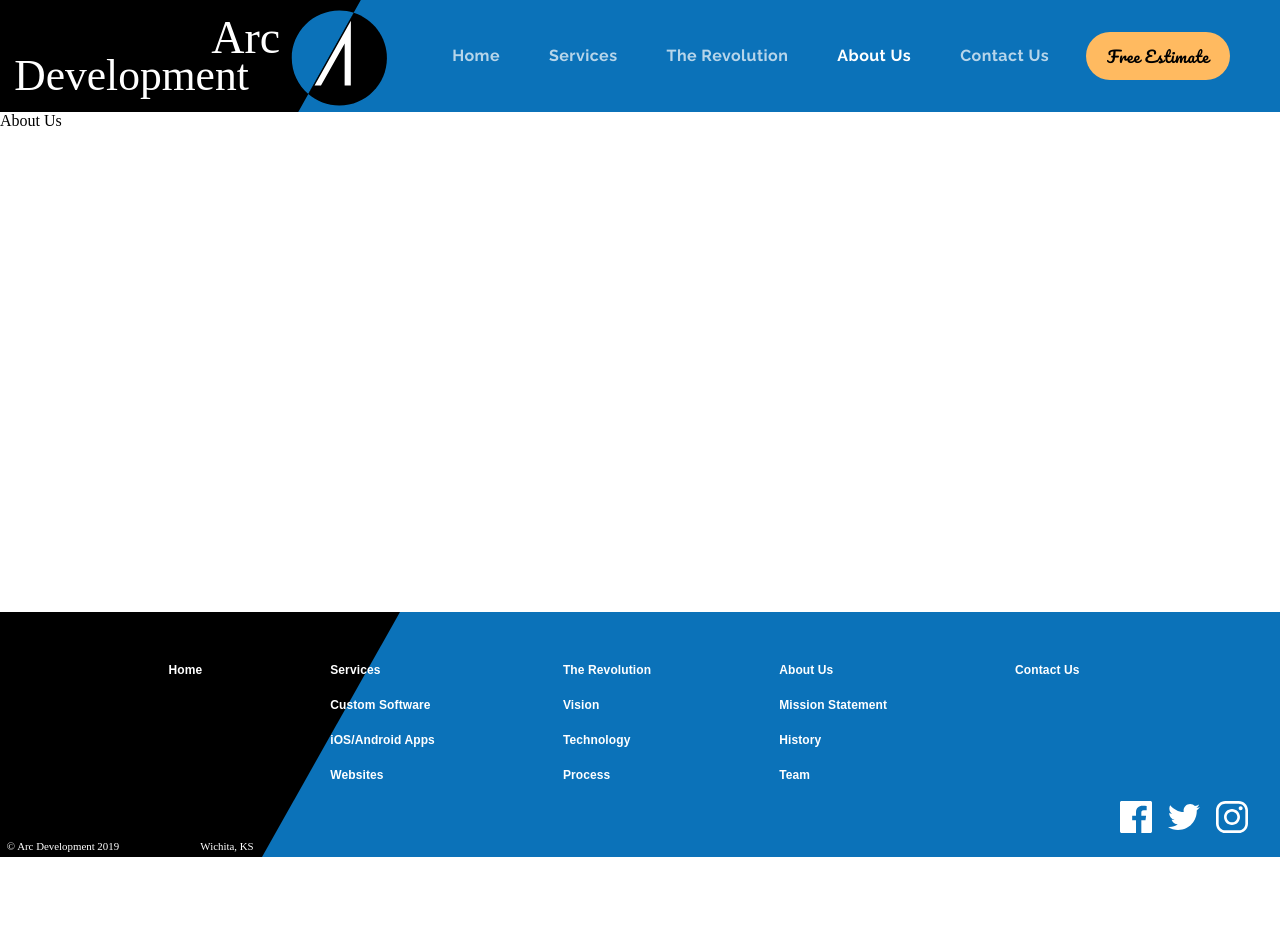
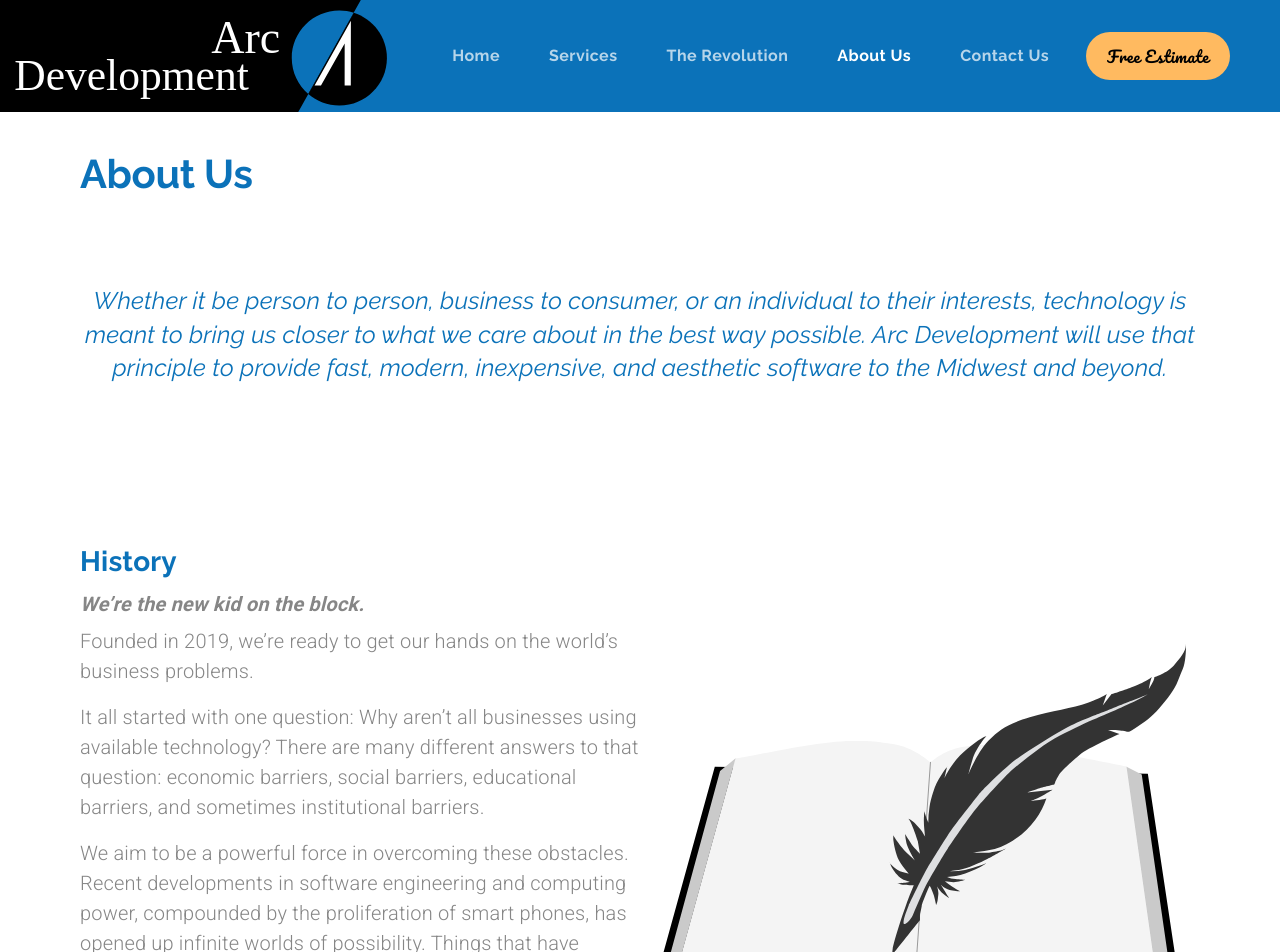
Before and after one commit to AnnaRoos/mui-tutorial-v4, a React (Create React App) app: page /about in a window 1280 px wide. Shown: the top 952 px of the page. Before the commit the page ends 857 px from the top, so only its background shows below. Built offline with nearby package versions, Linux system fonts and the light colour scheme.

Commit message:
starting the about page

```diff
--- a/src/App.js
+++ b/src/App.js
@@ -9,6 +9,7 @@ import Layout from './components/ui/Layout';
 import { pages } from './config/pageConfig';
 import { theme } from './Theme';
 
+import AboutPage from './pages/AboutPage';
 import CustomSoftwarePage from './pages/CustomSoftwarePage';
 import HomePage from './pages/HomePage';
 import MobileAppsPage from './pages/MobileAppsPage';
@@ -60,28 +61,6 @@ function App() {
       }
     });
   }, [activeIndex, selectedIndex]);
-
-  const finishedPages = [
-    'Home',
-    'Services',
-    'Custom Software',
-    'iOS/Android Apps',
-    'Websites',
-    'The Revolution',
-  ];
-
-  const pageRoutes = pages
-    .filter((page) => !finishedPages.includes(page.title))
-    .map((page) => {
-      return (
-        <Route
-          key={page.title}
-          exact
-          path={page.path}
-          element={page.page ? <page.page /> : <DummyPage text={page.title} />}
-        />
-      );
-    });
 
   return (
     <ThemeProvider theme={theme}>
@@ -154,7 +133,11 @@ function App() {
               path={'/revolution'}
               element={<RevolutionPage navigationHandler={navigationHandler} />}
             />
-            {pageRoutes}
+            <Route
+              exact
+              path={'/about'}
+              element={<AboutPage navigationHandler={navigationHandler} />}
+            />
           </Routes>
         </Layout>
       </BrowserRouter>
--- a/src/components/content/ProcessBlock.js
+++ b/src/components/content/ProcessBlock.js
@@ -14,10 +14,10 @@ const useStyles = makeStyles((theme) => ({
     padding: '5rem',
     [theme.breakpoints.down('md')]: {
       padding: '3rem',
+      height: '80rem',
     },
     [theme.breakpoints.down('sm')]: {
-      padding: '1rem',
-      height: '80rem',
+      padding: '3rem 1rem',
     },
     [theme.breakpoints.down('xs')]: {
       height: '100rem',
@@ -27,15 +27,17 @@ const useStyles = makeStyles((theme) => ({
     maxWidth: '20rem',
     [theme.breakpoints.down('md')]: {
       maxWidth: '40rem',
+      marginBottom: '5rem',
     },
   },
   heading: { color: 'black' },
   para: { color: 'white' },
   img: {
     maxWidth: '50rem',
+    maxHeight: '50rem',
     [theme.breakpoints.down('md')]: {
       maxWidth: '40rem',
-      maxHeight: '30rem',
+      maxHeight: '40rem',
     },
     [theme.breakpoints.down('sm')]: {
       maxWidth: '30rem',
@@ -75,14 +77,13 @@ const ProcessBlock = (props) => {
       container
       direction={matchesMD ? 'column' : 'row'}
       alignItems={matchesMD ? 'center' : null}
-      justifyContent={matchesMD ? 'space-around' : null}
     >
       <Grid
         className={classes.textContainer}
         container
         item
         direction="column"
-        md
+        lg
       >
         <Grid item>
           <Typography
@@ -96,7 +97,7 @@ const ProcessBlock = (props) => {
         </Grid>
         {textContent}
       </Grid>
-      <Grid container item justifyContent="center" alignItems="center" md>
+      <Grid container item justifyContent="center" alignItems="center" lg>
         <Grid item>
           <img className={classes.img} alt={alt} src={image} />
         </Grid>
--- a/src/components/content/TextImageLargeBlock.js
+++ b/src/components/content/TextImageLargeBlock.js
@@ -12,44 +12,63 @@ const useStyles = makeStyles((theme) => ({
     marginBottom: '5rem',
   },
   textContainer: {
-    maxWidth: '40rem',
+    maxWidth: '60rem',
+    [theme.breakpoints.down('lg')]: {
+      maxWidth: '40rem',
+    },
   },
   img: {
-    maxWidth: '40rem',
+    maxWidth: '60rem',
+    [theme.breakpoints.down('lg')]: {
+      maxWidth: '40rem',
+    },
+  },
+  subheading: {
+    fontWeight: 700,
+    fontStyle: 'italic',
   },
 }));
 
 const TextImageLargeBlock = ({
   alt,
-  animation,
+  animation = null,
   heading,
-  image,
+  image = null,
   position,
+  subheading = null,
   text,
 }) => {
   const classes = useStyles();
   const theme = useTheme();
-
   const matchesMD = useMediaQuery(theme.breakpoints.down('md'));
 
+  let subheadingContent;
+  if (subheading) {
+    subheadingContent = (
+      <Grid item>
+        <Typography
+          className={classes.subheading}
+          variant="body1"
+          gutterBottom
+          align={matchesMD ? 'center' : position}
+        >
+          {subheading}
+        </Typography>
+      </Grid>
+    );
+  }
+
   let imageContent;
-
   if (image) {
     imageContent = (
-      <Grid item lg>
+      <Grid item container lg justifyContent="center">
         <img className={classes.img} alt={alt} src={image} />
       </Grid>
     );
   }
-
   if (animation) {
     imageContent = (
-      <Grid
-        item
-        container
-        lg
-        justifyContent={matchesMD ? 'center' : 'flex-end'}
-      >
+      <Grid item container lg justifyContent="center">
         <Lottie
           animationData={animation}
           autoplay
@@ -97,6 +116,7 @@ const TextImageLargeBlock = ({
             {heading}
           </Typography>
         </Grid>
+        {subheadingContent}
         <Grid item>{textContent}</Grid>
       </Grid>
 
--- /dev/null
+++ b/src/data/aboutData.js
@@ -0,0 +1,42 @@
+import historyImg from '../assets/history.svg';
+
+export const introText = `Whether it be person to person, business to consumer, or an individual to
+their interests, technology is meant to bring us closer to what we care about in the best way
+possible. Arc Development will use that principle to provide fast, modern, inexpensive, and
+aesthetic software to the Midwest and beyond.`;
+
+export const historyText = {
+  heading: 'History',
+  subheading: `We’re the new kid on the block.`,
+  text: [
+    `Founded in 2019, we’re ready to get our hands on the world’s business problems.`,
+    `It all started with one question: Why aren’t all businesses using available technology?
+    There are many different answers to that question: economic barriers, social barriers,
+    educational barriers, and sometimes institutional barriers.`,
+    `We aim to be a powerful force in overcoming these obstacles. Recent developments in software
+    engineering and computing power, compounded by the proliferation of smart phones, has opened
+    up infinite worlds of possibility. Things that have always been done by hand can now be done
+    digitally and automatically, and completely new methods of interaction are created daily.
+    Taking full advantage of these advancements is the name of the game.`,
+  ],
+  image: historyImg,
+  alt: 'Book with old pencil',
+  position: 'left',
+};
+
+export const teamText = {
+  title: 'Team',
+  text: [
+    `Zachary Reece, Founder`,
+    `I started coding when I was 9 years old.`,
+    `I taught myself basic coding from a library book in third grade, and ever
+since then my passion has solely been set on learning — learning about computers,
+learning mathematics and philosophy, studying design, always just learning.`,
+    `Now I’m ready to apply everything I’ve learned, and to help others with the`,
+  ],
+};
+
+export const captions = {
+  captionLeft: `A page from my Sophomore yearbook.`,
+  captionRight: `My miniature dapple dachshund, Sterling.`,
+};
--- /dev/null
+++ b/src/pages/AboutPage.js
@@ -0,0 +1,61 @@
+import React from 'react';
+
+import Grid from '@material-ui/core/Grid';
+import Typography from '@material-ui/core/Typography';
+
+import { makeStyles, useMediaQuery } from '@material-ui/core';
+import { useTheme } from '@material-ui/styles';
+
+import { introText, historyText } from '../data/aboutData';
+import TextImageLargeBlock from '../components/content/TextImageLargeBlock';
+
+const useStyles = makeStyles((theme) => ({
+  root: {
+    padding: '2rem 5rem 0 5rem',
+    [theme.breakpoints.down('md')]: {
+      padding: '2rem 3rem 0 3rem',
+    },
+    [theme.breakpoints.down('sm')]: {
+      padding: '2rem 1rem 0 1rem',
+    },
+  },
+  heading: { marginBottom: '5rem' },
+  introText: {
+    maxWidth: '80rem',
+    fontStyle: 'italic',
+    fontSize: '1.5rem',
+    fontWeight: 300,
+    lineHeight: 1.4,
+    marginBottom: '10rem',
+  },
+}));
+
+const AboutPage = () => {
+  const classes = useStyles();
+  const theme = useTheme();
+  const matchesMD = useMediaQuery(theme.breakpoints.down('md'));
+  return (
+    <Grid className={classes.root} container direction="column">
+      <Grid item className={classes.heading}>
+        <Typography variant="h2" align={matchesMD ? 'center' : 'left'}>
+          About Us
+        </Typography>
+      </Grid>
+      <Grid item container justifyContent="center">
+        <Typography className={classes.introText} variant="h4" align="center">
+          {introText}
+        </Typography>
+      </Grid>
+      <TextImageLargeBlock
+        alt={historyText.alt}
+        heading={historyText.heading}
+        image={historyText.image}
+        position={historyText.position}
+        subheading={historyText.subheading}
+        text={historyText.text}
+      />
+    </Grid>
+  );
+};
+
+export default AboutPage;
```
